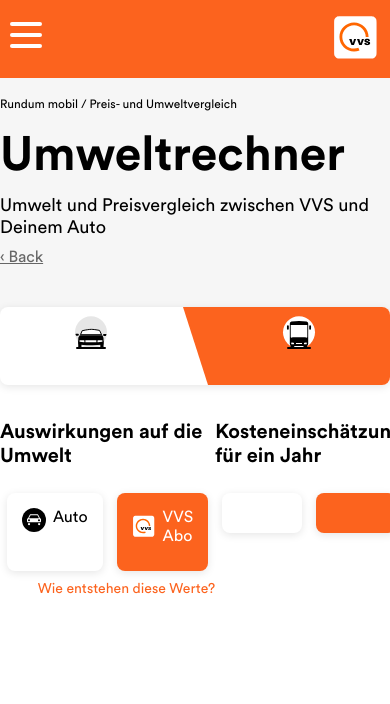
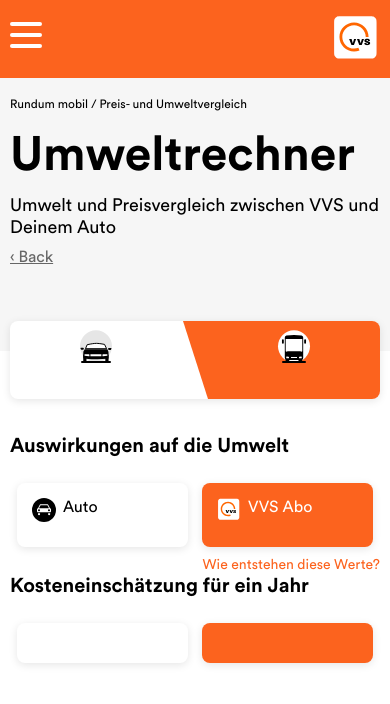
Before and after one commit to AlexKotl/zigzag-transport, a React (Create React App) app: page / in a window 390 px wide. Both pictures are taken after a click on the button "Weiter". Shown: the top 704 px of the page. Built offline with nearby package versions, Linux system fonts and the light colour scheme; what apisauce, react-animations would draw is missing.

Commit message:
mobile devices support

```diff
--- a/src/components/PageHeader.tsx
+++ b/src/components/PageHeader.tsx
@@ -26,7 +26,7 @@
 
 const Section = styled.section`
   background-color: #f6f6f6;
-  padding-top: 14px;
+  padding: 14px 10px;
 `;
 
 const Container = styled.div`
--- a/src/components/SearchForm.tsx
+++ b/src/components/SearchForm.tsx
@@ -2,6 +2,7 @@
 import styled, { css, keyframes } from 'styled-components';
 import { flipInX } from 'react-animations';
 import colors from '../config/colors';
+import breakpoints from '../config/breakpoints';
 import { pathIcon, switchIcon } from '../config/icons';
 import sliderImg from '../assets/header-slider-image-1@2x.png';
 import Card from './common/Card';
@@ -28,9 +29,9 @@
   return (
     <Section>
       <Container style={style}>
-        <div style={{ flex: '1 1 0', marginRight: '7vw' }}>
+        <Slider>
           <img src={sliderImg} alt="" width="100%" />
-        </div>
+        </Slider>
         <Card style={{ flex: '1 1 0' }}>
           <div style={{ padding: '0 10px' }}>
             <SearchTitle>Wähle Deine Pendelroute </SearchTitle>
@@ -79,6 +80,7 @@
   position: absolute;
   width: 100%;
   animation: 1s ${flipInAnimation};
+  padding: 0 10px;
 `;
 const Container = styled.div`
   max-width: 734px;
@@ -87,6 +89,15 @@
   display: flex;
   align-items: flex-start;
   flex: 1 1 0;
+`;
+
+const Slider = styled.div`
+  flex: 1 1 0;
+  margin-right: 7vw;
+
+  @media (max-width: ${breakpoints.screenXs}px) {
+    display: none;
+  }
 `;
 
 const SearchTitle = styled.div`
--- a/src/components/SearchResults.tsx
+++ b/src/components/SearchResults.tsx
@@ -2,11 +2,12 @@
 import styled, { keyframes } from 'styled-components';
 import { flipInX } from 'react-animations';
 import { carIcon, carSmallIcon, busIcon, logoIcon } from '../config/icons';
+import colors from '../config/colors';
+import breakpoints from '../config/breakpoints';
 import useApi from '../hooks/useApi';
 import { searchTrip } from '../api/locations';
 import Card from './common/Card';
 import CardEmission from './common/CardEmission';
-import colors from '../config/colors';
 
 interface Props {
   locationFrom: string;
@@ -78,7 +79,7 @@
   }, [locationFrom, locationTo]);
 
   return (
-    <div style={{ flex: '1 1 0' }}>
+    <Container>
       <HeaderCard>
         <HeaderCardItem>
           <img src={carIcon} alt="" />
@@ -96,7 +97,7 @@
         </HeaderCardItem>
       </HeaderCard>
 
-      <Container>
+      <CardsContainer>
         <div style={{ flex: '1 1 0' }}>
           <Title>Auswirkungen auf die Umwelt</Title>
           <ResultCards>
@@ -122,13 +123,18 @@
             <CardEmission theme={'primary'} />
           </ResultCards>
         </div>
-      </Container>
-    </div>
+      </CardsContainer>
+    </Container>
   );
 }
 
 const flipInAnimation = keyframes`
   ${flipInX}
+`;
+
+const Container = styled.div`
+  flex: 1 1 0;
+  padding: 0 10px;
 `;
 
 const HeaderCard = styled(Card)`
@@ -155,12 +161,16 @@
   border-top: 78px solid ${colors.primary};
 `;
 
-const Container = styled.div`
+const CardsContainer = styled.div`
   max-width: 734px;
   margin: auto;
   margin-top: 35px;
   display: flex;
   animation: 1s ${flipInAnimation};
+
+  @media (max-width: ${breakpoints.screenXs}px) {
+    flex-direction: column;
+  }
 `;
 
 const ResultCards = styled.div`
--- /dev/null
+++ b/src/config/breakpoints.tsx
@@ -0,0 +1,4 @@
+export default {
+  screenXs: 576,
+  screenSm: 768
+};
```
